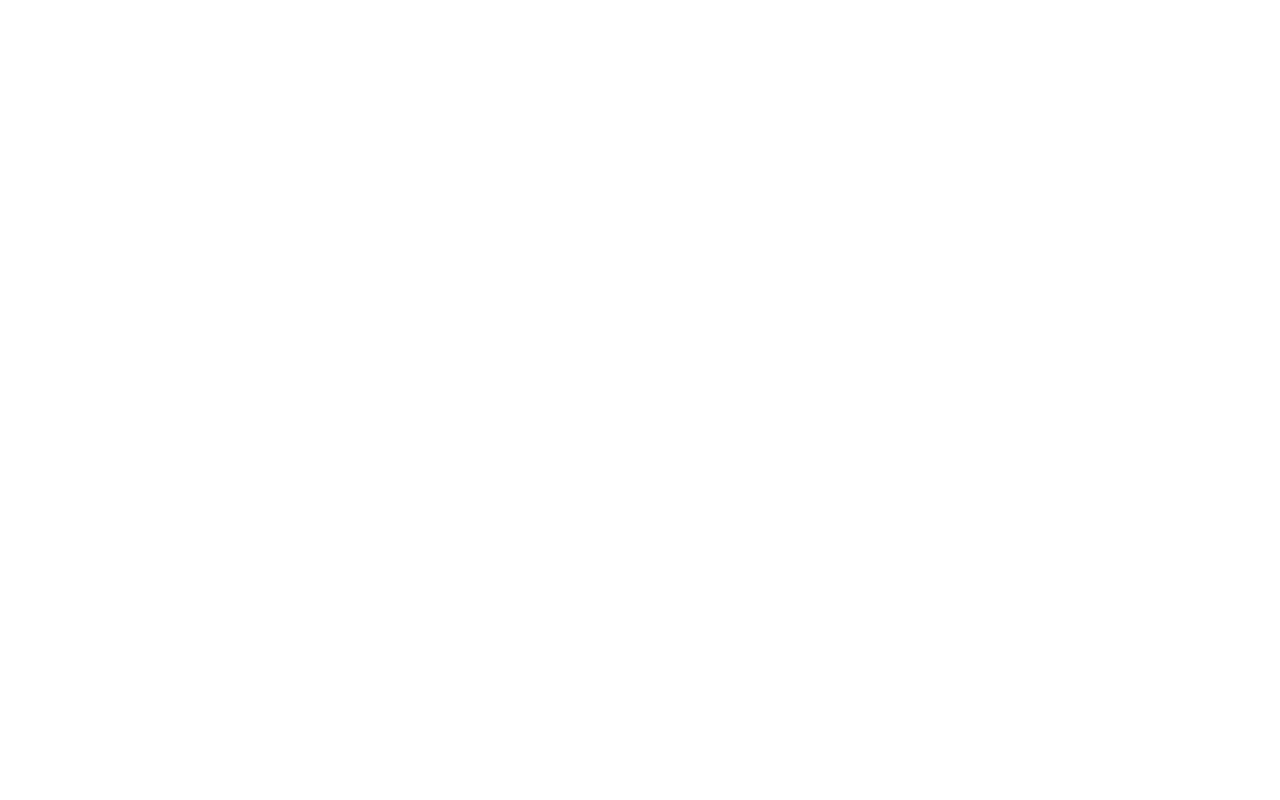
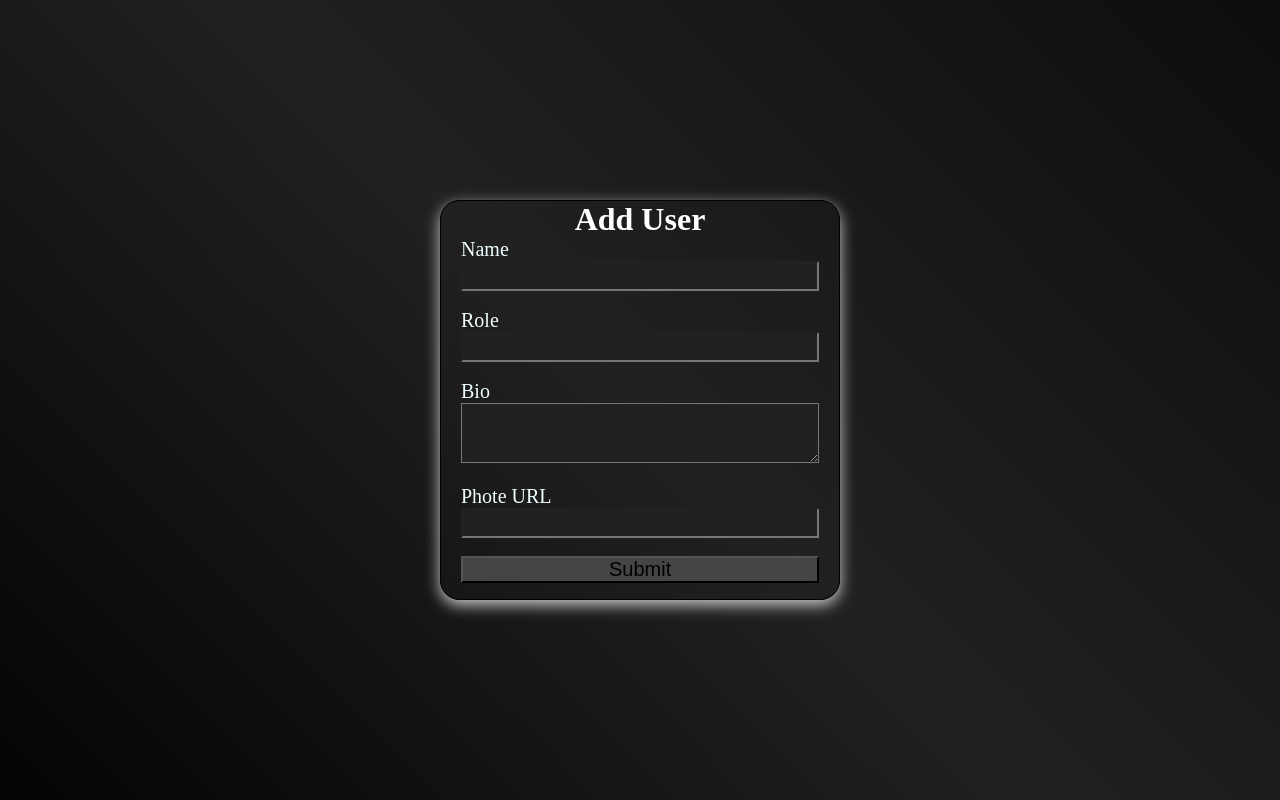
Before and after one commit to rajkumarrana8734/JS-Practices, a plain HTML site: page this.html in a window 1280 px wide. Drawn offline with Linux system fonts and the light colour scheme.

Commit message:
this keyword using practice

```diff
--- a/this.html
+++ b/this.html
@@ -3,9 +3,103 @@
 <head>
     <meta charset="UTF-8">
     <meta name="viewport" content="width=device-width, initial-scale=1.0">
-    <title>Document</title>
+    <title>profile tag</title>
+    <style>
+        *{
+            padding:0;
+            margin:0;
+            box-sizing: border-box;
+        }
+
+        body{
+            height:100vh;
+            display:flex;
+            justify-content: center;
+            align-items: center;
+            background: linear-gradient(45deg,rgb(4, 4, 4),rgb(34, 33, 33),rgb(13, 13, 13));
+        }
+
+        .box{
+            height:400px;
+            width:400px;
+            border:1px solid black;
+            border-radius: 20px;
+            box-shadow: 0px 5px 15px #ccc;
+            animation: bgcolor 2s linear 3s infinite normal;
+
+
+        }
+
+
+
+
+        h1{
+            text-align: center;
+            color:white;
+        }
+
+        label{
+            padding-left:20px;
+            color:azure;
+            font-size: 20px;
+        }
+
+        .inp{
+            margin-left:20px;
+            width:90%;
+            height:30px;
+            background-color:rgb(34, 33, 33) ;
+        }
+
+        textarea{
+            margin-left:20px;
+            width:90%;
+            height:60px;
+            background-color:rgb(34, 33, 33) ;
+        }
+
+        .btn{
+           margin-left:20px;
+            width:90%;
+            font-size: 20px;
+              background-color:rgb(70, 69, 69) ;
+
+        }
+
+        .btn:hover{
+            background-color: black;
+            color:white;
+        }
+
+
+    </style>
 </head>
 <body>
-    <script src="this.js"></script>
+    <div class="box">
+        <h1>Add User</h1>
+    <form>
+      <label for="name" >Name</label><br>
+      <input type="text" class="inp"><br><br>
+
+      <label for="role">Role</label><br>
+      <input type="text" class="inp"><br><br>
+
+      <label for="bio">Bio</label><br>
+      <textarea></textarea><br><br>
+
+      <label for="url">Phote URL</label><br>
+      <input type="url" class="inp"><br><br>
+
+      <input class="btn" type="submit">
+
+
+
+
+    </form>
+    </div>
+
+
+
+    <script></script>
 </body>
 </html>
```
